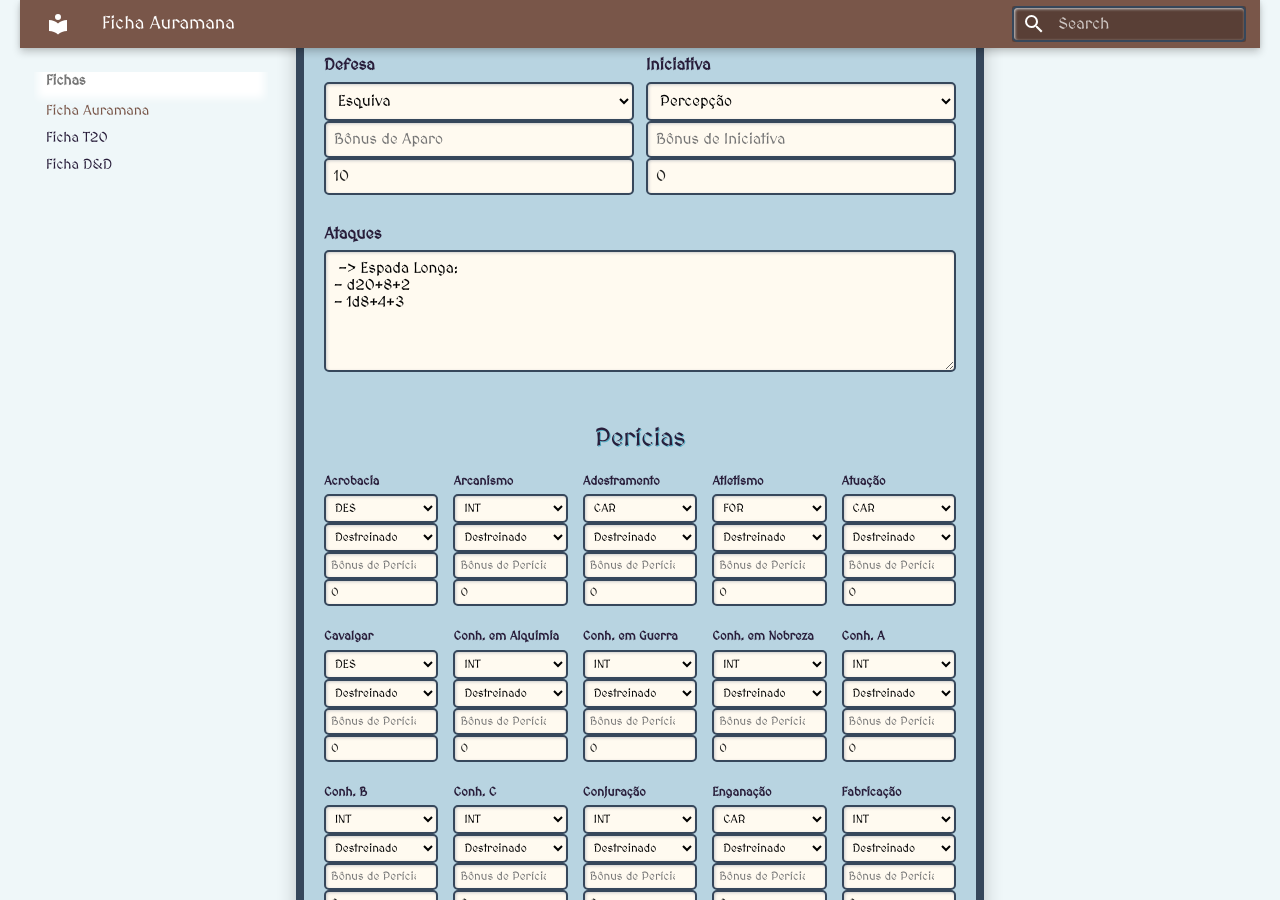
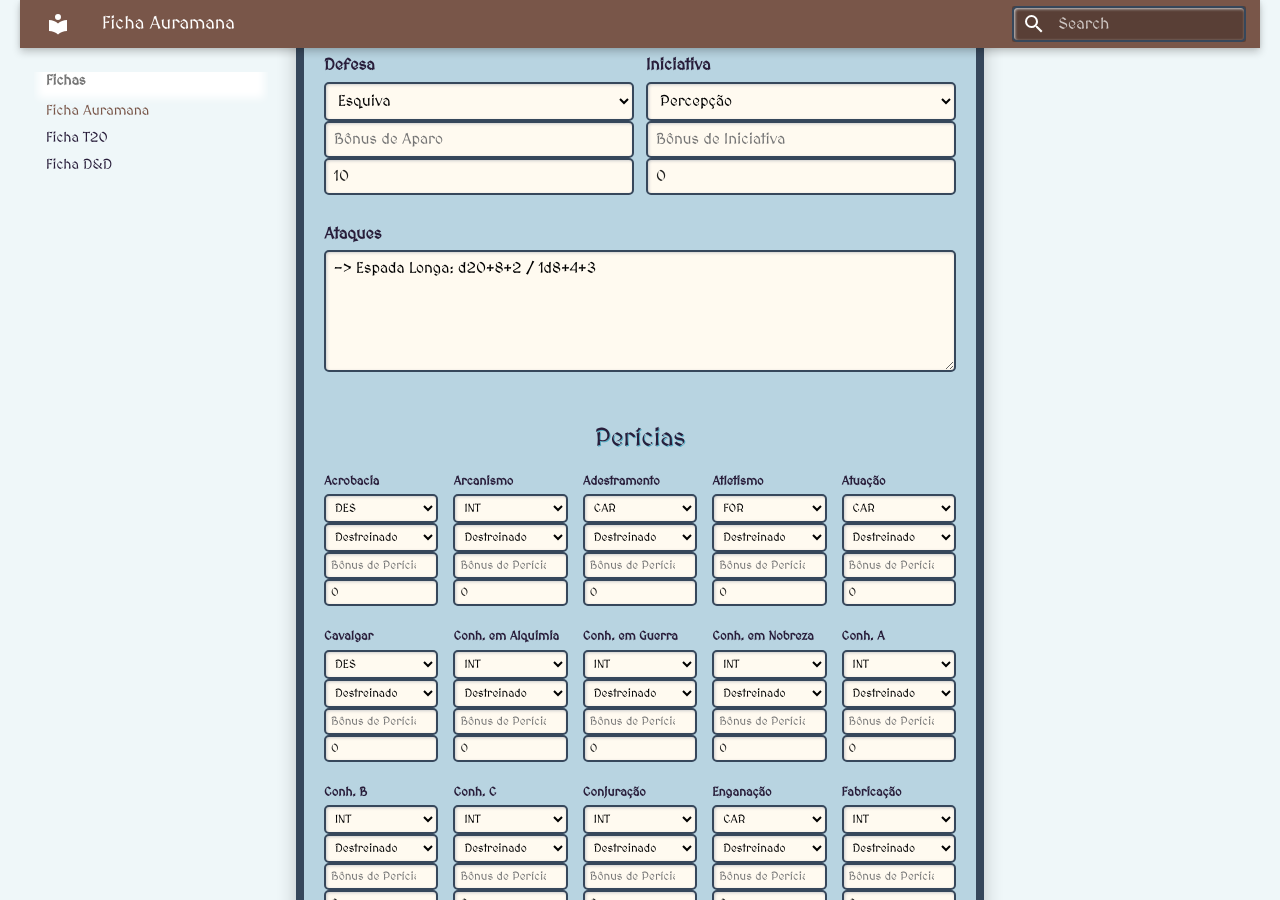
Before and after one commit to ozyssj/auramana-rpg, an MkDocs documentation site: the page built from docs/fichas/ficha.md, in a window 1280 px wide and 900 px high, scrolled down 1051 px. Built offline with MkDocs 1.6.1 and Material for MkDocs 9.7.7, drawn with Linux system fonts in a browser that asks for light colours.

Commit message:
fix ataque

```diff
--- a/docs/fichas/ficha.md
+++ b/docs/fichas/ficha.md
@@ -376,9 +376,7 @@
                 <div class="campo">
                     <label for="ataques">Ataques</label>
                     <textarea id="ataques" rows="6">
- -> Espada Longa:
-- d20+8+2
-- 1d8+4+3
+-> Espada Longa: d20+8+2 / 1d8+4+3
                   </textarea>
                 </div>
 
```
